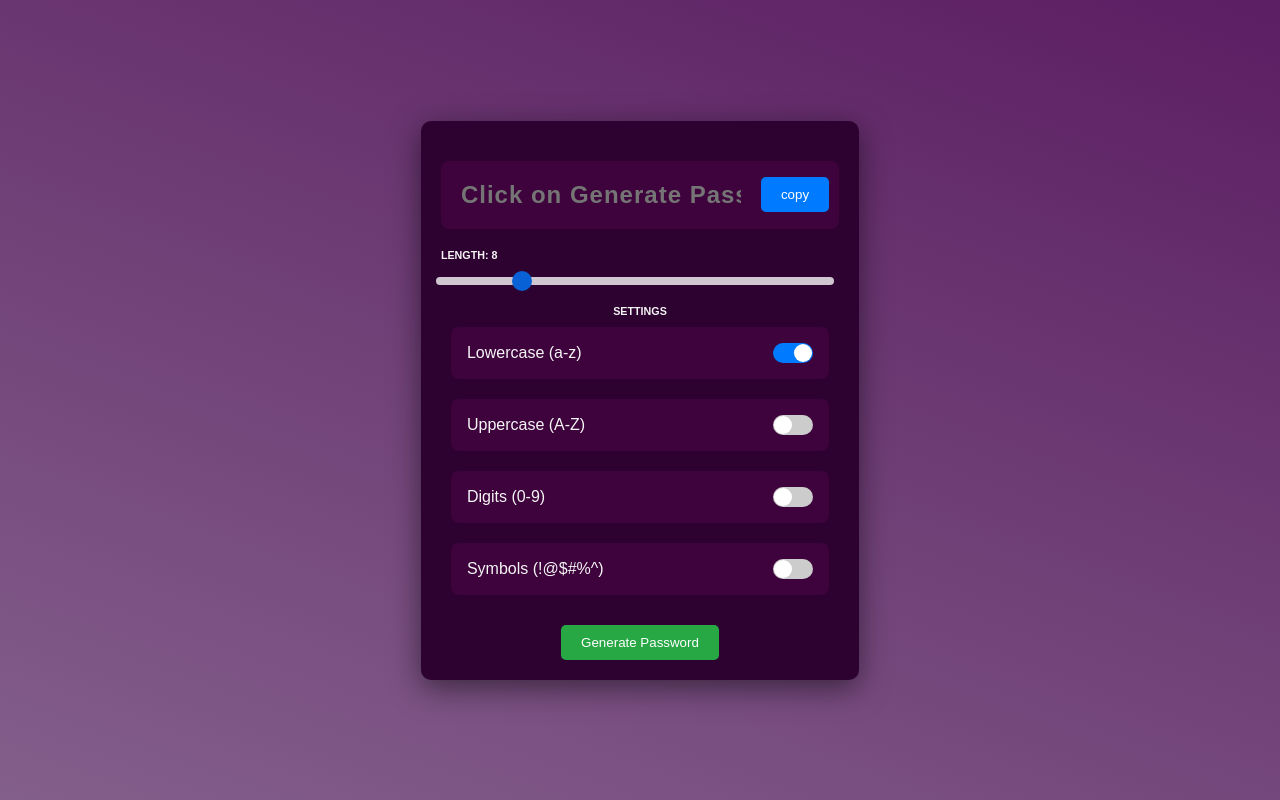
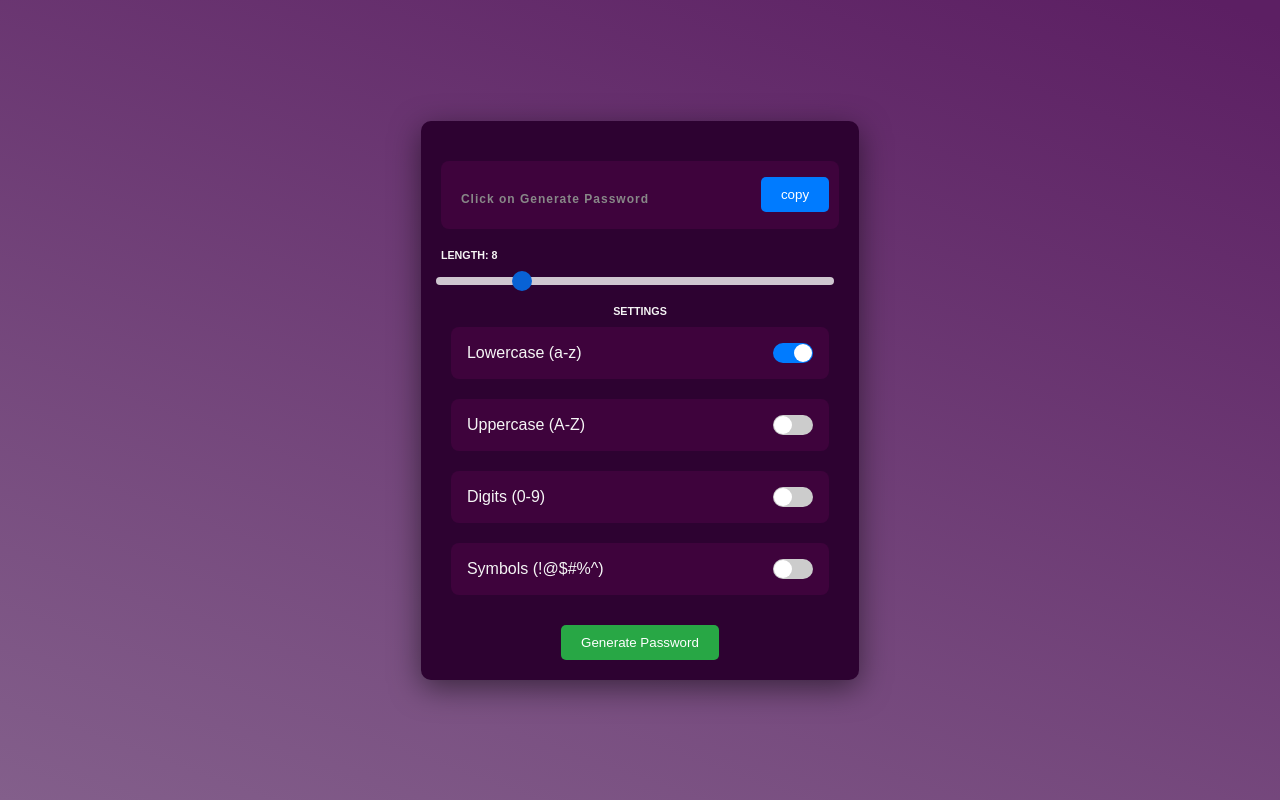
Before and after one commit to chengivan2/passgen, a Next.js app: page / in a window 1280 px wide. Built offline with nearby package versions, Linux system fonts and the light colour scheme.

Commit message:
Modified styling for password placeholder

```diff
--- a/src/app/theform.css
+++ b/src/app/theform.css
@@ -33,6 +33,11 @@
   background-color: transparent;
   border-radius: 5px;
   margin-right: 10px;
+}
+
+.the-password input::placeholder {
+  font-size: 12px;
+  color: #888;
 }
 
 .the-password button {
```
